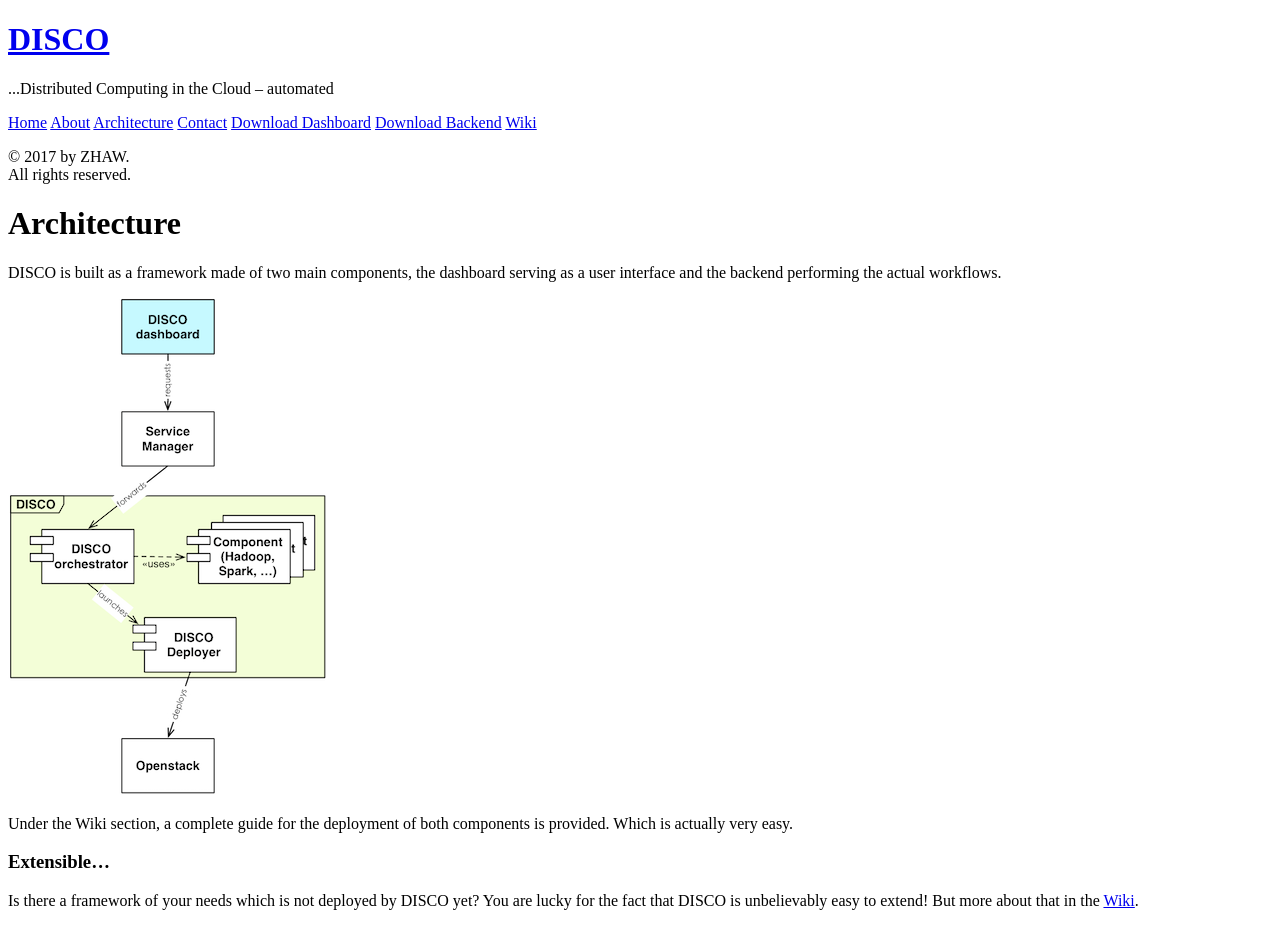
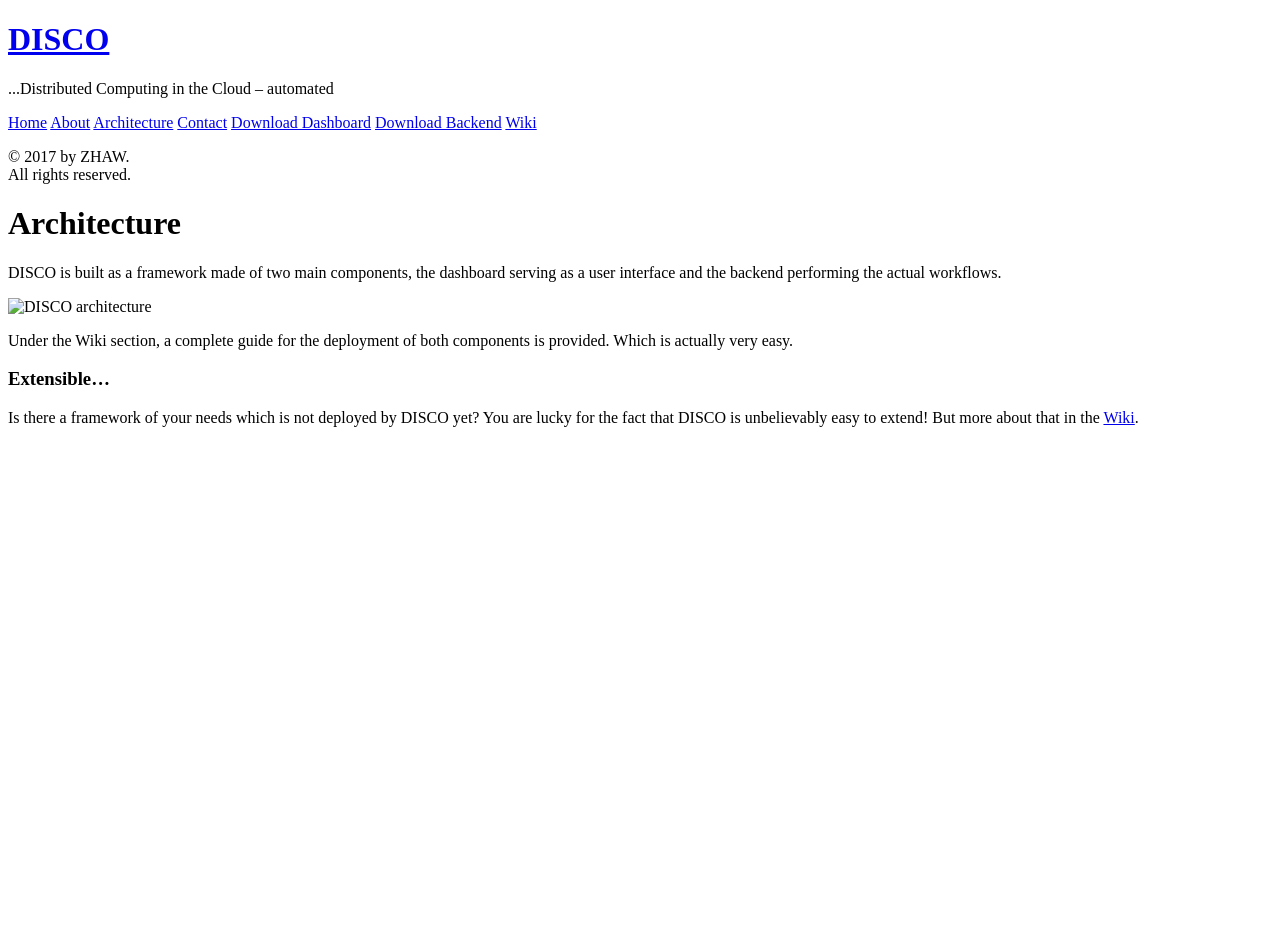
Before and after one commit to icclab/disco, a Jekyll site: the page built from architecture.md, in a window 1280 px wide. Built offline with Jekyll 4.4.1, drawn with Linux system fonts in a browser that asks for light colours; Markdown is read by kramdown in place of the engine named in the settings; after the commit the page ends 900 px from its top, so only the background shows below that.

Commit message:
path changes

```diff
--- a/architecture.md
+++ b/architecture.md
@@ -5,7 +5,7 @@
 
 DISCO is built as a framework made of two main components, the dashboard serving as a user interface and the backend performing the actual workflows.
 
-![DISCO architecture](/public/pictures/DISCO_overview.png)
+![DISCO architecture](public/pictures/DISCO_overview.png)
 
 Under the Wiki section, a complete guide for the deployment of both components is provided. Which is actually very easy.
 
--- a/public/css/hyde.css
+++ b/public/css/hyde.css
@@ -62,7 +62,7 @@
   padding: 2rem 1rem;
   /*color: rgba(255,255,255,.5);*/
   background-color: #202020;
-  background-image: url(/public/pictures/bg.jpg);
+  background-image: url(public/pictures/bg.jpg);
 }
 @media (min-width: 48em) {
   .sidebar {
```
